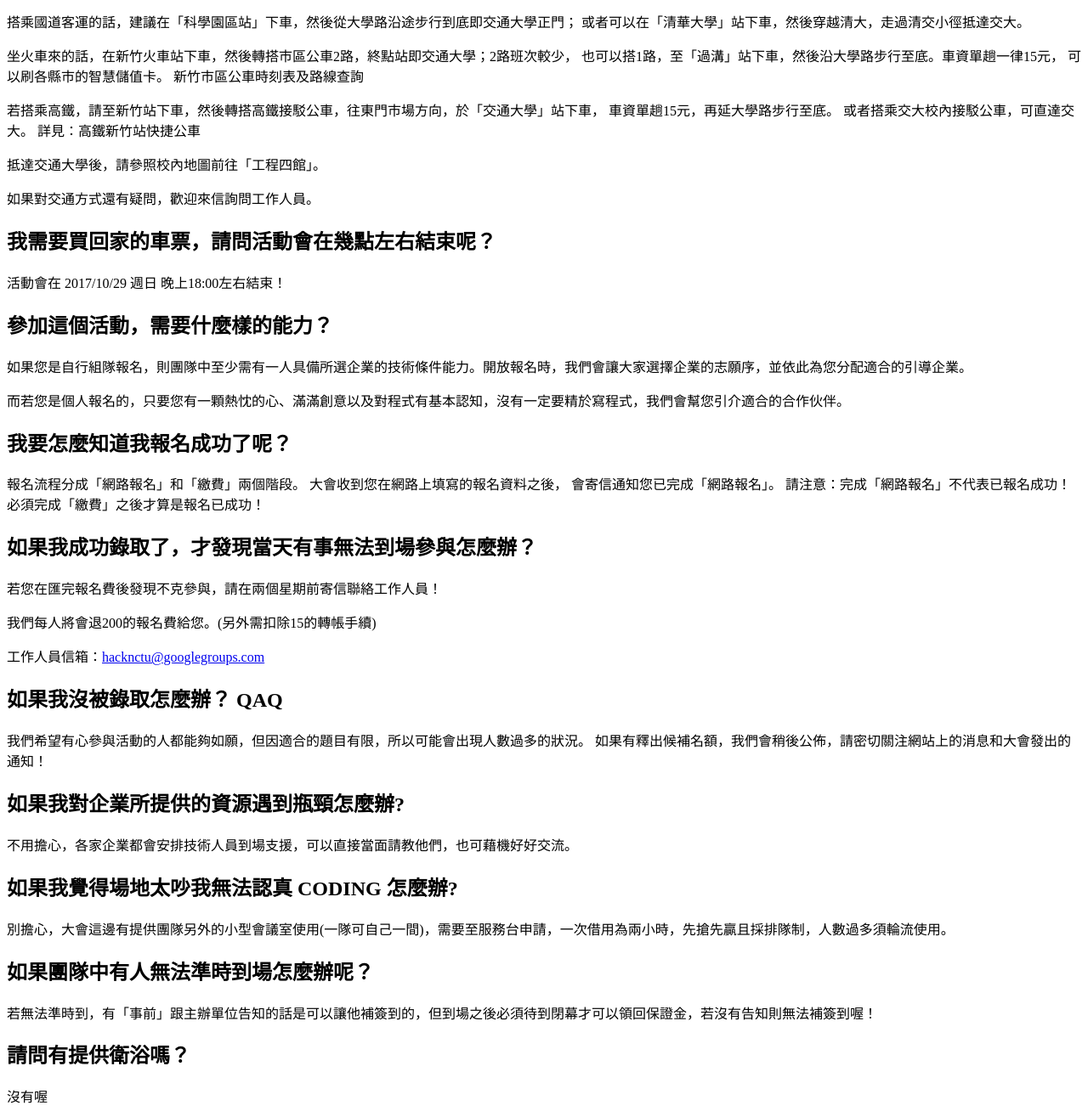
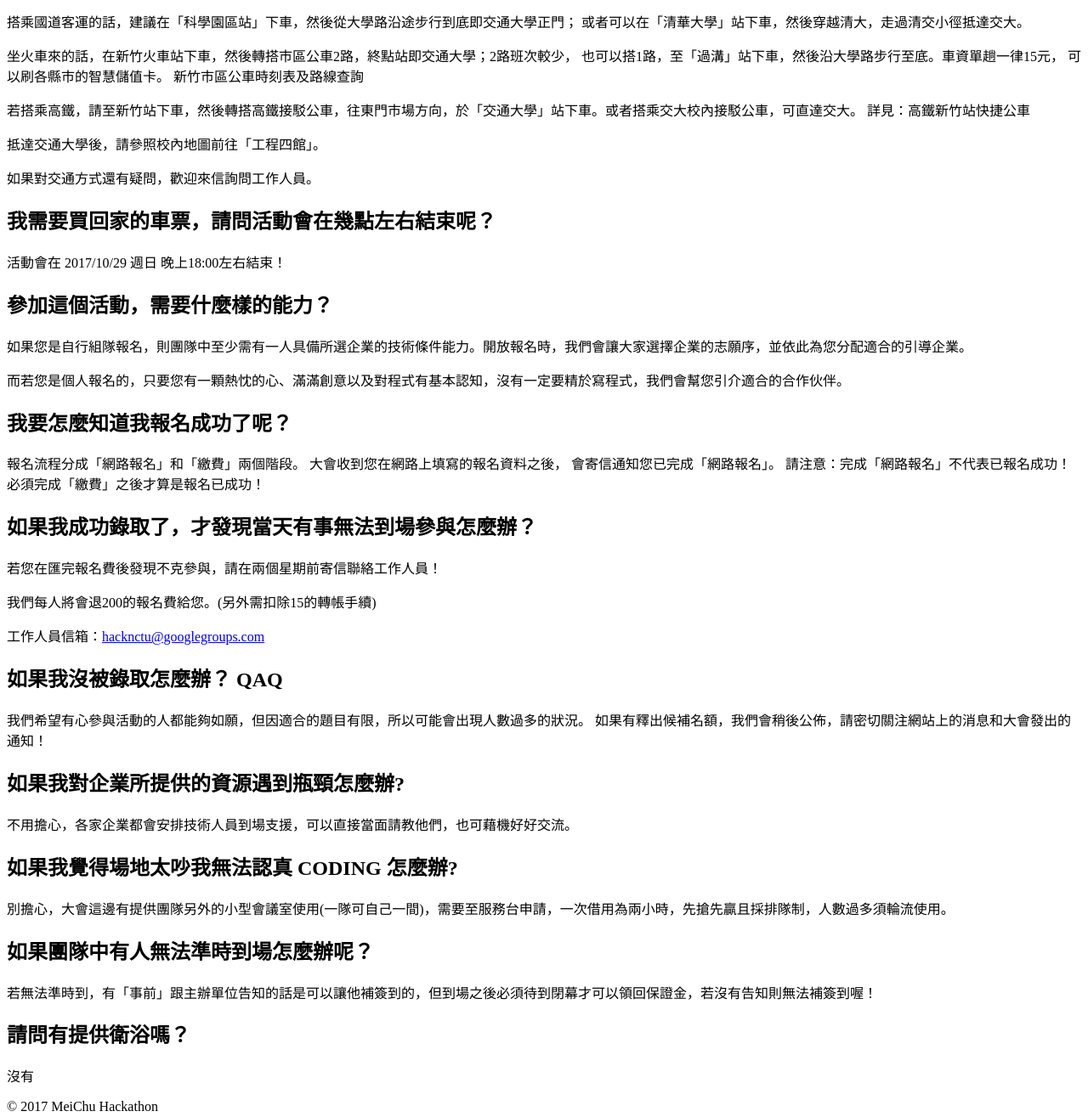
Before and after one commit to kusiro/MJ_Hackathon, a website: page src/qa/qa_template.html in a window 1280 px wide. Shown: the part 687-2002 px from the top of the page at 85% size. Drawn offline with Linux system fonts and the light colour scheme.

Commit message:
文案異動

```diff
--- a/src/qa/qa_template.html
+++ b/src/qa/qa_template.html
@@ -66,7 +66,7 @@
                     新竹市區公車時刻表及路線查詢
                 </p>
                 <p>
-                    若搭乘高鐵，請至新竹站下車，然後轉搭高鐵接駁公車，往東門市場方向，於「交通大學」站下車， 車資單趟15元，再延大學路步行至底。 或者搭乘交大校內接駁公車，可直達交大。
+                    若搭乘高鐵，請至新竹站下車，然後轉搭高鐵接駁公車，往東門市場方向，於「交通大學」站下車。或者搭乘交大校內接駁公車，可直達交大。
                     詳見：高鐵新竹站快捷公車
                 </p>
                 <p>抵達交通大學後，請參照校內地圖前往「工程四館」。</p>
@@ -150,7 +150,7 @@
         <article>
             <h2><strong></strong> 請問有提供衛浴嗎？</h2>
             <section>
-                <p>沒有喔</p>
+                <p>沒有</p>
             </section>
         </article>
 
```
